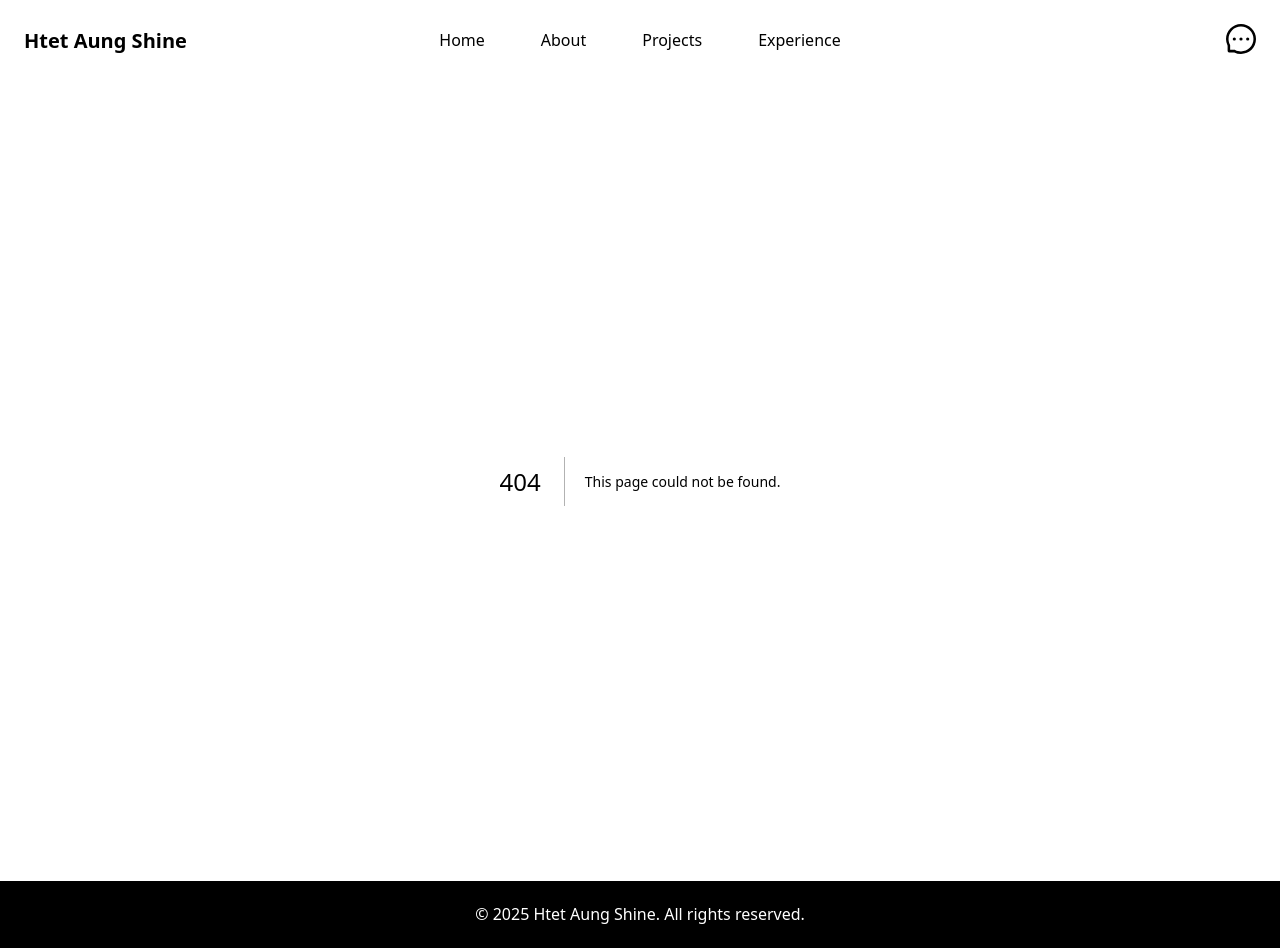
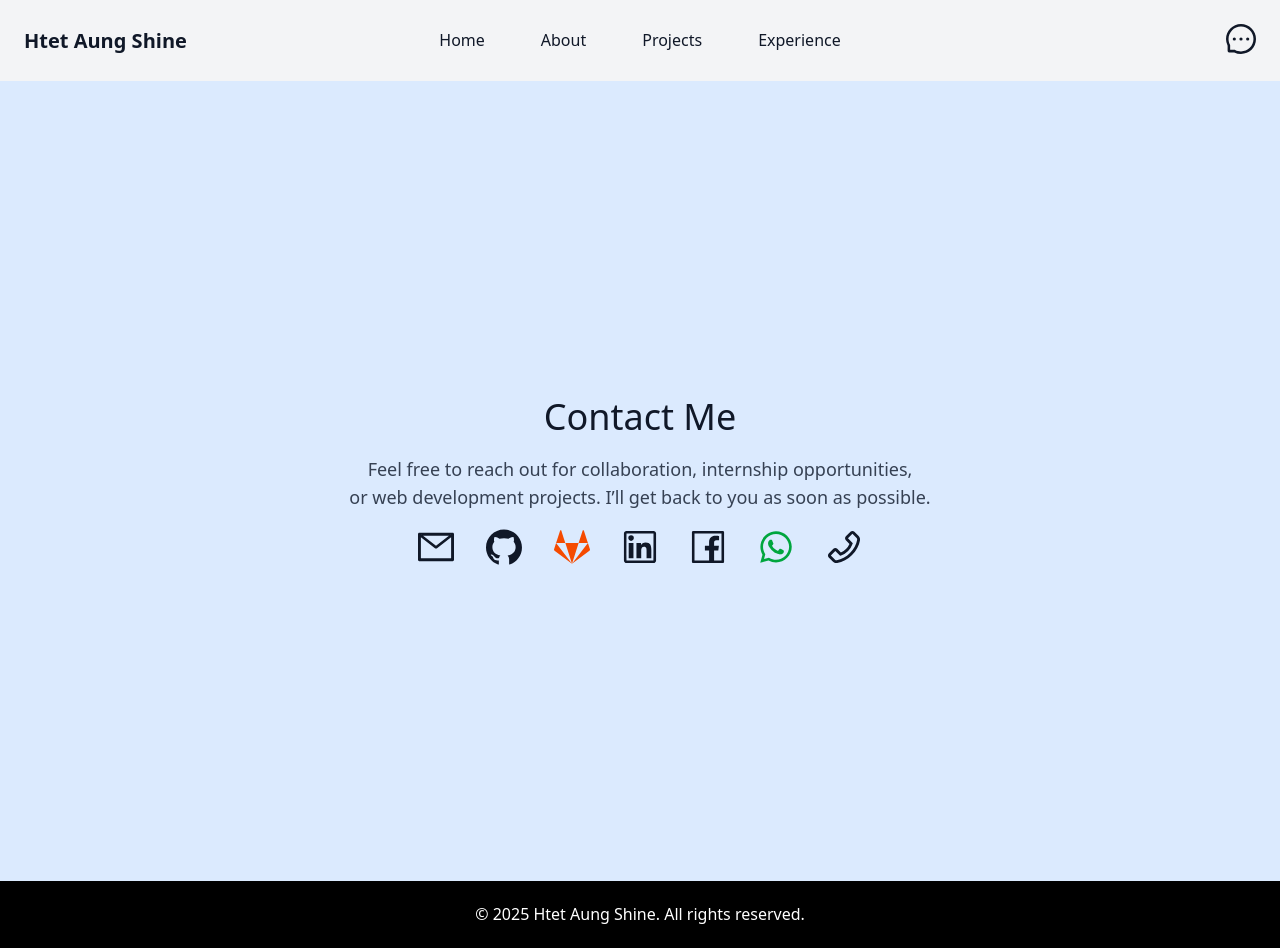
Before and after one commit to ShineLay24/my-portfolio, a Next.js app: page /contact in a window 1280 px wide. Before the commit this address had no page. Built offline with nearby package versions, Linux system fonts and the light colour scheme.

Commit message:
Create and update contact page

```diff
--- a/package.json
+++ b/package.json
@@ -14,7 +14,8 @@
     "lottie-react": "^2.4.1",
     "next": "16.0.1",
     "react": "19.2.0",
-    "react-dom": "19.2.0"
+    "react-dom": "19.2.0",
+    "react-icons": "^5.5.0"
   },
   "devDependencies": {
     "@tailwindcss/postcss": "^4.1.17",
--- /dev/null
+++ b/src/app/contact/page.js
@@ -0,0 +1,58 @@
+"use client"
+
+import { MailOutlined, GithubOutlined, LinkedinOutlined, FacebookOutlined, PhoneOutlined } from "@ant-design/icons"
+import { FaGitlab, FaWhatsapp } from "react-icons/fa"
+
+export default function ContactPage() {
+    const iconStyle = "text-4xl cursor-pointer transition-transform hover:scale-125"
+
+    return (
+        <main className="flex flex-col justify-center items-center min-h-screen bg-blue-100 px-6">
+
+            <h1 className="text-4xl font-bold mb-6">Contact Me</h1>
+            <p className="text-lg text-gray-700 mb-10 text-center">
+                Feel free to reach out for collaboration, internship opportunities, <br />
+                or web development projects. I’ll get back to you as soon as possible.
+            </p>
+
+            <div className="flex flex-wrap gap-8 justify-center">
+
+                {/* Email */}
+                <a href="mailto:shinelay2499@gmail.com" target="_blank">
+                    <MailOutlined className={`${iconStyle} text-red-500`} />
+                </a>
+
+                {/* GitHub */}
+                <a href="https://github.com/ShineLay24" target="_blank">
+                    <GithubOutlined className={`${iconStyle} text-black`} />
+                </a>
+
+                {/* GitLab */}
+                <a href="https://gitlab.com/ShineLay24" target="_blank">
+                    <FaGitlab className={`${iconStyle} text-orange-600`} />
+                </a>
+
+                {/* LinkedIn */}
+                <a href="https://www.linkedin.com/in/htet-aung-shine-290a26368" target="_blank">
+                    <LinkedinOutlined className={`${iconStyle} text-blue-600`} />
+                </a>
+
+                {/* Facebook */}
+                <a href="https://www.facebook.com/share/1APuBCQ1dm/?mibextid=wwXIfr" target="_blank">
+                    <FacebookOutlined className={`${iconStyle} text-blue-700`} />
+                </a>
+
+                {/* WhatsApp */}
+                <a href="https://wa.me/6590169754" target="_blank">
+                    <FaWhatsapp className={`${iconStyle} text-green-600`} />
+                </a>
+
+                {/* Phone Number */}
+                <a href="tel:+959 788466678" target="_blank">
+                    <PhoneOutlined className={`${iconStyle} text-gray-700`} />
+                </a>
+
+            </div>
+        </main>
+    )
+}
--- a/src/app/page.js
+++ b/src/app/page.js
@@ -32,7 +32,7 @@ export default function Home() {
         </h1>
 
         <p className="text-lg md:text-xl text-gray-700 leading-relaxed text-left">
-          A passionate <span className="font-semibold">Front-End Web Developer</span>
+          A passionate <span className="font-semibold">Front-End Web Developer </span>
           experienced in building responsive and dynamic web applications using
           <span className="font-semibold"> JavaScript</span>,
           <span className="font-semibold"> React.js</span>,
```
Also changed, not shown: src/app/about.js (deleted), src/app/contact.js (deleted), src/app/experience.js (deleted), src/app/projects.js (deleted), 1 other file (tests, documents, lock files or other folders).
